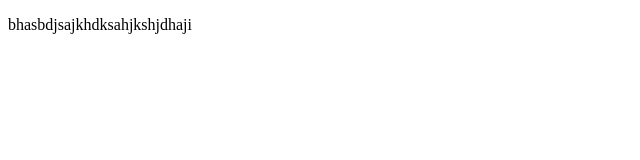
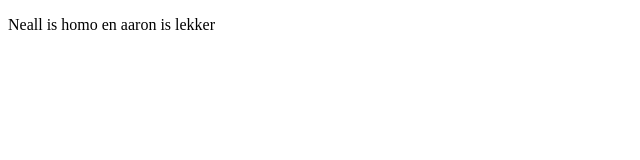
Before and after one commit to Mattsora/gitOefening, a plain HTML site: page index.html in a window 1280 px wide. Shown: the full height of the page, 0-640 px from the left. Drawn offline with Linux system fonts and the light colour scheme.

Commit message:
Html update
fuck neall

```diff
--- a/index.html
+++ b/index.html
@@ -5,6 +5,6 @@
 	<title>Gitpractice</title>
 </head>
 <body>
-<p>bhasbdjsajkhdksahjkshjdhaji</p>
+<p>Neall is homo en aaron is lekker</p>
 </body>
 </html>
```
